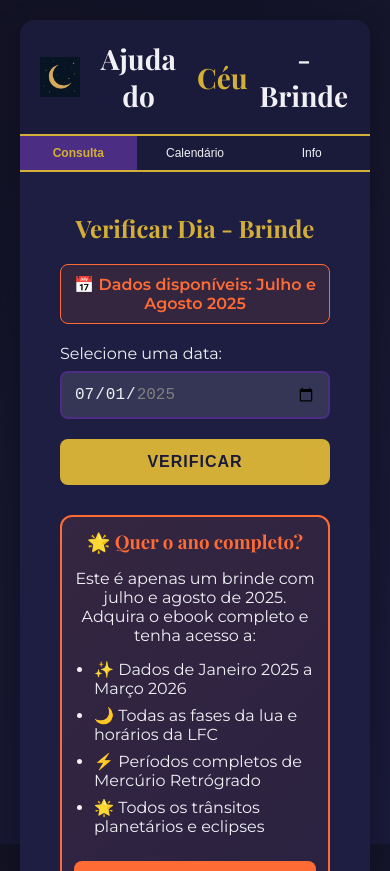
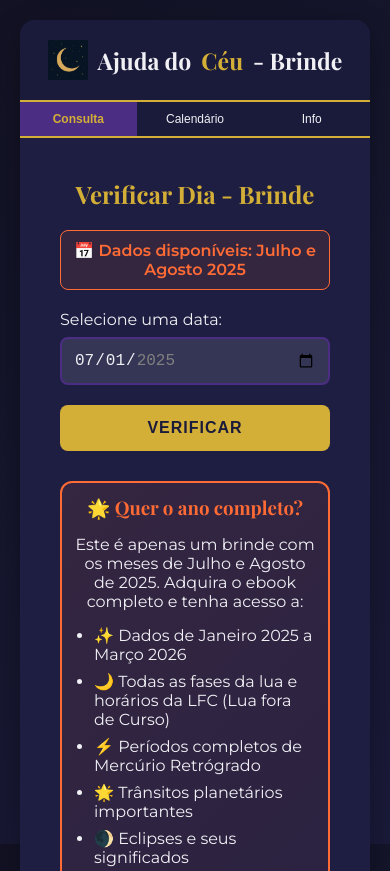
Before and after one commit to gutors/ajudadoceu-trial, a React (Vite) app: page / in a window 390 px wide. Shown: the top 871 px of the page. Built offline with nearby package versions, Linux system fonts and the light colour scheme.

Commit message:
Review mobile version and add checkout links
-Reviewed the design for mobile devices;

-Reviewed the general content of the app;

-Added the link for the checkout on all ad buttons;

```diff
--- a/src/App.css
+++ b/src/App.css
@@ -530,6 +530,10 @@ footer {
         width: 100%;
     }
 
+    .logo {
+        font-size: 23px;
+    }
+
     h1 {
         font-size: 24px;
     }
@@ -548,8 +552,10 @@ footer {
     }
 
     .calendario-legenda {
-        flex-direction: column;
-        align-items: center;
+        display: grid;
+        grid-template-columns: repeat(2, auto);
+        gap: 8px 15px;
+        justify-content: center;
     }
 
     .btn-nav {
--- a/src/App.tsx
+++ b/src/App.tsx
@@ -94,6 +94,10 @@ function App() {
   const handleFormSubmit = (e: React.FormEvent) => {
     e.preventDefault();
     verificarData(selectedDate);
+  };
+
+  const handleRedirect = () => {
+    window.open("https://applua.fengshuiedecoracao.com.br/ajudadoceu/", "_blank");
   };
 
   const renderCalendario = () => {
@@ -273,14 +277,15 @@ function App() {
 
           <div className="cta-section">
             <h3>🌟 Quer o ano completo?</h3>
-            <p>Este é apenas um brinde com julho e agosto de 2025. Adquira o ebook completo e tenha acesso a:</p>
+            <p>Este é apenas um brinde com os meses de Julho e Agosto de 2025. Adquira o ebook completo e tenha acesso a:</p>
             <ul>
               <li>✨ Dados de Janeiro 2025 a Março 2026</li>
-              <li>🌙 Todas as fases da lua e horários da LFC</li>
+              <li>🌙 Todas as fases da lua e horários da LFC (Lua fora de Curso)</li>
               <li>⚡ Períodos completos de Mercúrio Retrógrado</li>
-              <li>🌟 Todos os trânsitos planetários e eclipses</li>
+              <li>🌟 Trânsitos planetários importantes</li>
+              <li>🌒 Eclipses e seus significados</li>
             </ul>
-            <button className="btn-cta">Adquirir Ebook Completo</button>
+            <button className="btn-cta" onClick={handleRedirect}>Adquirir Ebook Completo</button>
           </div>
         </div>
       </div>
@@ -313,9 +318,9 @@ function App() {
           </div>
 
           <div className="cta-section">
-            <p><strong>📅 Brinde:</strong> Apenas julho e agosto 2025</p>
+            <p><strong>📅 Brinde:</strong> Apenas Julho e Agosto de 2025</p>
             <p>Para ter acesso ao ano completo, adquira o ebook!</p>
-            <button className="btn-cta">Ver Ebook Completo</button>
+            <button className="btn-cta" onClick={handleRedirect}>Ver Ebook Completo</button>
           </div>
         </div>
       </div>
@@ -323,7 +328,7 @@ function App() {
       <div id="info" className={`tab-content ${activeTab === 'info' ? 'active' : ''}`}>
         <div className="info-card">
           <h3>🎁 Sobre este Brinde</h3>
-          <p>Este aplicativo contém dados astrológicos para <strong>julho e agosto de 2025</strong> como uma amostra grátis do ebook completo "Ajuda do Céu".</p>
+          <p>Este aplicativo exclusivo contém dados astrológicos para <strong>Julho e Agosto de 2025</strong>. Ele é uma amostra grátis, para acessar a versão completa adquira o ebook completo "Ajuda do Céu".</p>
         </div>
 
         <div className="info-card">
@@ -344,12 +349,12 @@ function App() {
           <p>O ebook "Ajuda do Céu" contém:</p>
           <ul>
             <li>📅 Dados de Janeiro 2025 a Março 2026</li>
-            <li>🌙 Todas as fases da lua com horários precisos</li>
+            <li>🌙 Todas as fases da lua e horários da LFC (Lua fora de Curso)</li>
             <li>⚡ Períodos completos de Mercúrio Retrógrado</li>
             <li>🌟 Trânsitos planetários importantes</li>
             <li>🌒 Eclipses e seus significados</li>
           </ul>
-          <button className="btn-cta">Adquirir Agora</button>
+          <button className="btn-cta" onClick={handleRedirect}>Adquirir Agora</button>
         </div>
       </div>
 
```
